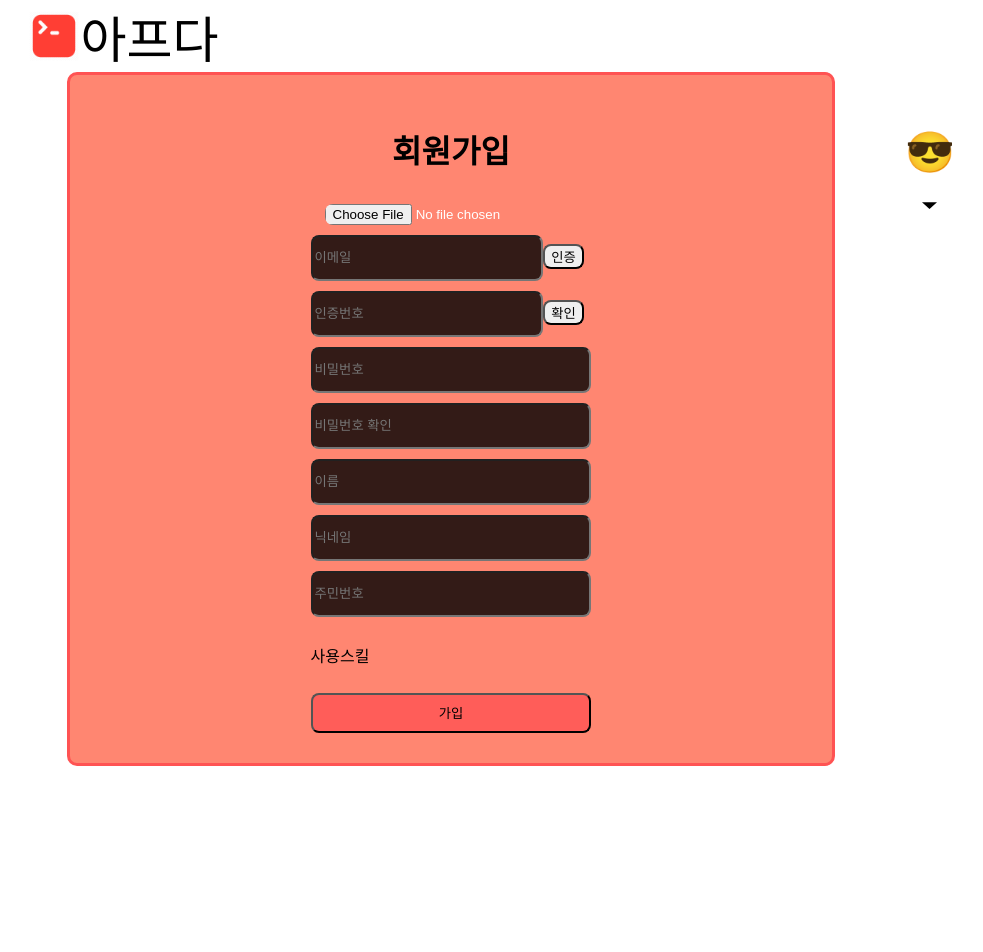
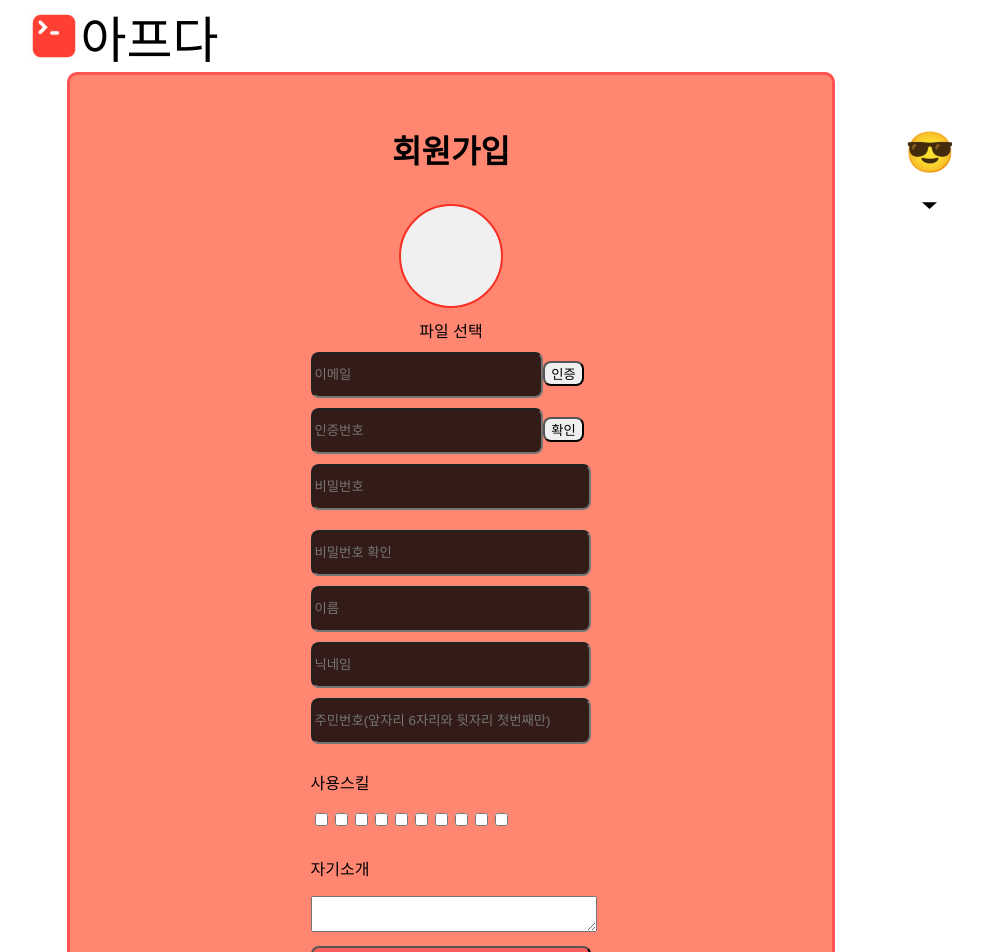
Before and after one commit to tpgh1554/Comprehensive_front, a React (Create React App) app: page /apueda/signup in a window 1280 px wide. Shown: the top 952 px of the page, without its empty margins (189-1172 px from the left). Before the commit the page ends 800 px from the top, so only its background shows below. Built offline with nearby package versions, Linux system fonts and the light colour scheme; a web font is replaced by a local one.

Commit message:
유효성검사 진행중

```diff
--- a/src/api/AxiosApi.js
+++ b/src/api/AxiosApi.js
@@ -18,6 +18,10 @@ const AxiosApi = {
   // 회원가입
   signup: async (user) => {
     return await axios.post(Apueda_Domain + "/users/signup", user);
+  },
+  // 사용자 존재 여부 확인
+  userCheck: async (email) => {
+    return await axios.get(`${Apueda_Domain}/users/check?email=${email}`);
   },
 
   getBoardList: async () => {
--- a/src/api/firebase/ImageUploader.js
+++ b/src/api/firebase/ImageUploader.js
@@ -1,6 +1,30 @@
 import { ref, uploadBytes, getDownloadURL } from "firebase/storage";
 import { useState, useEffect } from "react";
 import { storage } from "./Firebase";
+import styled from "styled-components";
+
+const Container = styled.div`
+  display: flex;
+  flex-direction: column;
+  align-items: center;
+`;
+
+const ProfileImg = styled.div`
+  border-radius: 50%;
+  object-fit: cover;
+  border: 2px solid #f92f23;
+  width: 100px;
+  height: 100px;
+  display: flex;
+  justify-content: center;
+  align-items: center;
+  overflow: hidden;
+  background-color: #f0f0f0; /* 이미지 없을 때 배경색 */
+`;
+
+const FileSelBtn = styled.button`
+  margin-top: 10px; /* 버튼과 이미지 사이에 여백 추가 */
+`;
 
 const Upload = () => {
   const [previewUrl, setPreviewUrl] = useState(null);
@@ -42,11 +66,28 @@ const Upload = () => {
   };
 
   return (
-    <div>
-      <input type="file" onChange={handleFileInputChange}></input>
-      {previewUrl && <img src={previewUrl} />}
-      {/* <button onClick={uploadImg}>이미지 업로드</button> */}
-    </div>
+    // <ProfileImg>
+    //   <FileInput type="file" onChange={handleFileInputChange} />
+    //   {previewUrl && <ImagePreview src={previewUrl} />}
+    // </ProfileImg>
+    // <div>
+    //   <input type="file" onChange={handleFileInputChange}></input>
+    //   {previewUrl && <img src={previewUrl} />}
+    // </div>
+
+    <Container>
+      <ProfileImg>
+        {previewUrl && <img src={previewUrl} alt="Profile Preview" />}
+      </ProfileImg>
+      <FileSelBtn as="label">
+        파일 선택
+        <input
+          type="file"
+          onChange={handleFileInputChange}
+          style={{ display: "none" }}
+        />
+      </FileSelBtn>
+    </Container>
   );
 };
 
--- a/src/login/Login.jsx
+++ b/src/login/Login.jsx
@@ -125,7 +125,7 @@ const LoginPage = () => {
     }
   };
   const handleSignup = () => {
-    navigate("/signup");
+    navigate("/apueda/signup");
   };
 
   return (
--- a/src/login/Signup.jsx
+++ b/src/login/Signup.jsx
@@ -1,5 +1,6 @@
 import styled from "styled-components";
 import React, { useEffect, useState } from "react";
+import { useNavigate } from "react-router-dom";
 import Upload from "../api/firebase/ImageUploader";
 import { storage } from "../api/firebase/Firebase";
 import { ref, uploadBytes, getDownloadURL } from "firebase/storage";
@@ -93,6 +94,12 @@ const SkillCheck = styled.div``;
 
 const CheckBox = styled.input``;
 
+const TextBox = styled.div``;
+
+const Text = styled.textarea`
+  width: 100%;
+`;
+
 const SubmitBtn = styled.button`
   height: 40px;
   width: 40%;
@@ -100,6 +107,7 @@ const SubmitBtn = styled.button`
 `;
 
 const SignUp = () => {
+  // 입력하는 값을 저장하기 위한 것들
   const [email, setEmail] = useState("");
   const [password, setPassword] = useState("");
   const [name, setName] = useState("");
@@ -108,12 +116,29 @@ const SignUp = () => {
   const [profileImgPath, setProfileImgPath] = useState("");
   const [skill, setSkill] = useState("");
   const [myInfo, setMyInfo] = useState("");
-  const [error, setError] = useState();
+
+  // 유효성 검사
+  const [emailValid, setEmailValid] = useState(false); // 이메일 형식 검사
+  const [pwdValid, setPwdValid] = useState(false); // 비밀번호 유효성 검사
+  const [pwdConcord, setPwdConcord] = useState(false); // 비밀번호 일치여부 확인
+  // 주민번호 앞자리 6자리와 뒷자리 첫번째 자리 일치 확인
+  const [idNumValid, setIdNumValid] = useState(false);
+  const [error, setError] = useState("");
+  // Firebase 파일 설정
   const [file, setFile] = useState(null);
+  const navigate = useNavigate();
+  // 오류메세지
+  const [emailError, setEmailError] = useState("");
+  const [passwordError, setPasswordError] = useState("");
 
   const [uploadTrigger, setUploadTrigger] = useState(false);
 
   const [isChecked, setIsChecked] = useState([
+    false,
+    false,
+    false,
+    false,
+    false,
     false,
     false,
     false,
@@ -140,19 +165,42 @@ const SignUp = () => {
       });
     });
   };
-
+  // 체크박스
   const handleCheckboxChange = (index) => {
     const updatedChecked = [...isChecked];
     updatedChecked[index] = !updatedChecked[index];
     setIsChecked(updatedChecked);
   };
 
+  // 이메일 인풋
   const onChangeEmail = (e) => {
     setEmail(e.target.value);
+    const emailRegex = /^[a-zA-Z0-9._-]+@[a-zA-Z0-9.-]+\.[a-zA-Z]{2,4}$/; // 이메일 입력 정규식
+    if (!emailRegex.test(e.target.value)) {
+      // 입력값이 정규식에 만족하지 않으면~
+      setEmailError("이메일 형식이 올바르지 않습니다.");
+    } else {
+      setEmailError("올바른 이메일 형식입니다.");
+      setEmailValid(true);
+      // memberRegCheck(e.target.value); //DB에 중복 이메일 확인
+    }
   };
 
+  // 비밀번호 인풋
   const onChangePassword = (e) => {
-    setPassword(e.target.value);
+    const newPassword = e.target.value;
+    setPassword(newPassword); // 비밀번호 상태 업데이트
+
+    const passwordRegex =
+      /^(?=.*[a-zA-Z])(?=.*\d)(?=.*[!@#$%^&*()_+={}:;',.?/\\-]).{8,}$/; // 수정된 정규식
+
+    if (!passwordRegex.test(newPassword)) {
+      setPasswordError(
+        "비밀번호는 숫자, 영어 소문자, 특수문자를 모두 포함하여 8자 이상이어야 합니다."
+      );
+    } else {
+      setPasswordError("");
+    }
   };
 
   const onChangeName = (e) => {
@@ -169,7 +217,25 @@ const SignUp = () => {
 
   const test = async () => {
     setUploadTrigger(true);
-    return await uploadImg(); // 변경된 부분
+    return await uploadImg(); // 업로드 이미지 함수가 완료 될 때 까지 기다리는듯
+  };
+
+  // 회원 가입 여부 DB 확인
+  const memberRegCheck = async () => {
+    try {
+      const response = await AxiosApi.userCheck(email);
+      console.log("회원 존재 여부 : ", response.data);
+
+      if (response.data === false) {
+        setEmailError("가입 가능한 아이디입니다.");
+        setEmailValid(true);
+      } else {
+        setEmailError("중복된 이메일 입니다.");
+        setEmailValid(false);
+      }
+    } catch (e) {
+      console.log(e);
+    }
   };
 
   const regist = async () => {
@@ -184,13 +250,14 @@ const SignUp = () => {
       myInfo,
     };
     try {
-      const imgPath = await test(); // 변경된 부분
-      user.profileImgPath = imgPath; // 변경된 부분
+      const imgPath = await test();
+      user.profileImgPath = imgPath;
 
       const response = await AxiosApi.signup(user);
       if (response.data) {
         alert("회원가입에 성공했습니다.");
         console.log(user);
+        navigate("/apueda");
       } else {
         alert("회원가입에 실패했습니다.");
       }
@@ -220,7 +287,14 @@ const SignUp = () => {
                 value={email}
                 onChange={onChangeEmail}
               />
-              <CheckBtn>인증</CheckBtn>
+              <CheckBtn onClick={memberRegCheck}>인증</CheckBtn>
+              <span id="hint">
+                {email.length > 0 && (
+                  <p className={emailValid ? "success" : "error"}>
+                    {emailError}
+                  </p>
+                )}
+              </span>
             </EmailBox>
             <EmailBox>
               <ShortInput placeholder="인증번호" />
@@ -231,6 +305,13 @@ const SignUp = () => {
               value={password}
               onChange={onChangePassword}
             />
+            <span id="hint">
+              {password.length > 0 && (
+                <p className={pwdValid ? "success" : "error"}>
+                  {passwordError}
+                </p>
+              )}
+            </span>
             <LongInput placeholder="비밀번호 확인" />
             <LongInput
               placeholder="이름"
@@ -243,22 +324,26 @@ const SignUp = () => {
               onChange={onChangeNickname}
             />
             <LongInput
-              placeholder="주민번호"
+              placeholder="주민번호(앞자리 6자리와 뒷자리 첫번째만)"
               value={identityNumber}
               onChange={onChangeIdentityNumber}
             />
 
             <SkillCheck>
               <p>사용스킬</p>
-              {/* {[0, 1, 2, 3, 4].map((index) => (
+              {[0, 1, 2, 3, 4, 5, 6, 7, 8, 9].map((index) => (
                 <CheckBox
                   key={index}
                   type="checkbox"
                   checked={isChecked[index]}
-                  onChange={handleCheckboxChange(index)}
+                  onChange={() => handleCheckboxChange(index)}
                 />
-              ))} */}
+              ))}
             </SkillCheck>
+            <TextBox>
+              <p>자기소개</p>
+              <Text></Text>
+            </TextBox>
           </InputContainer>
           <SubmitBtn onClick={regist}>가입</SubmitBtn>
         </Contents>
```
